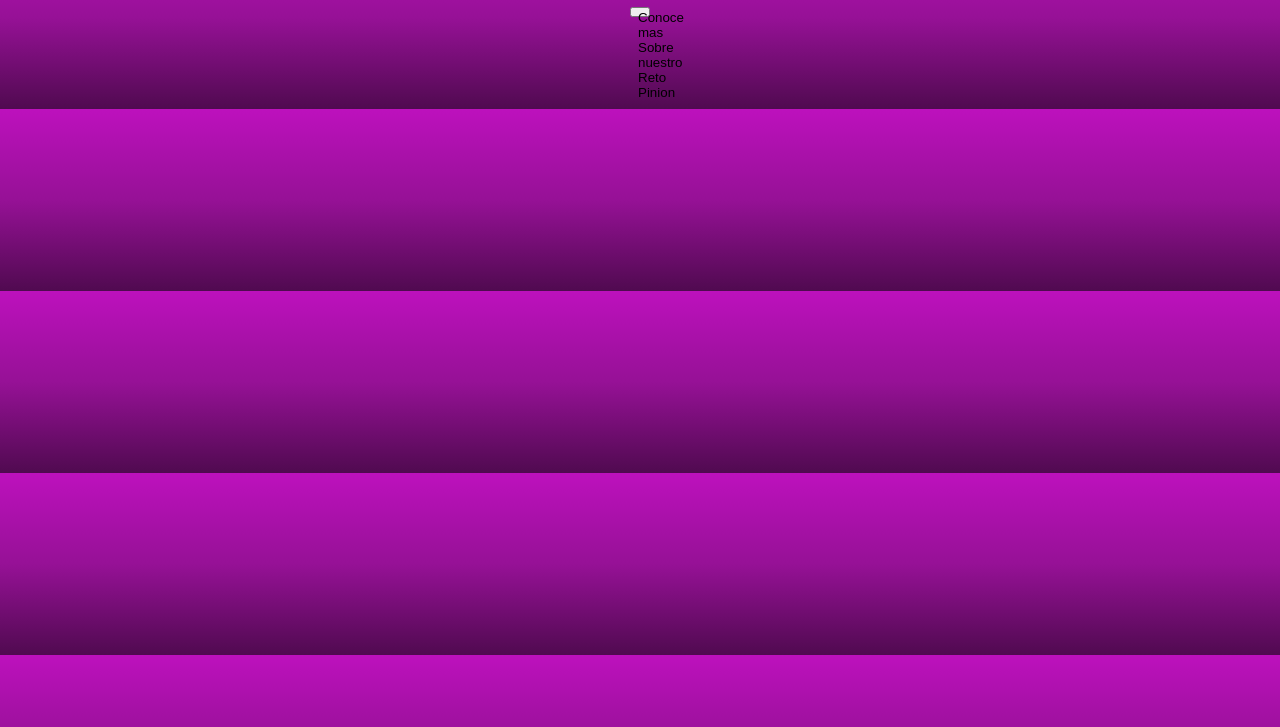
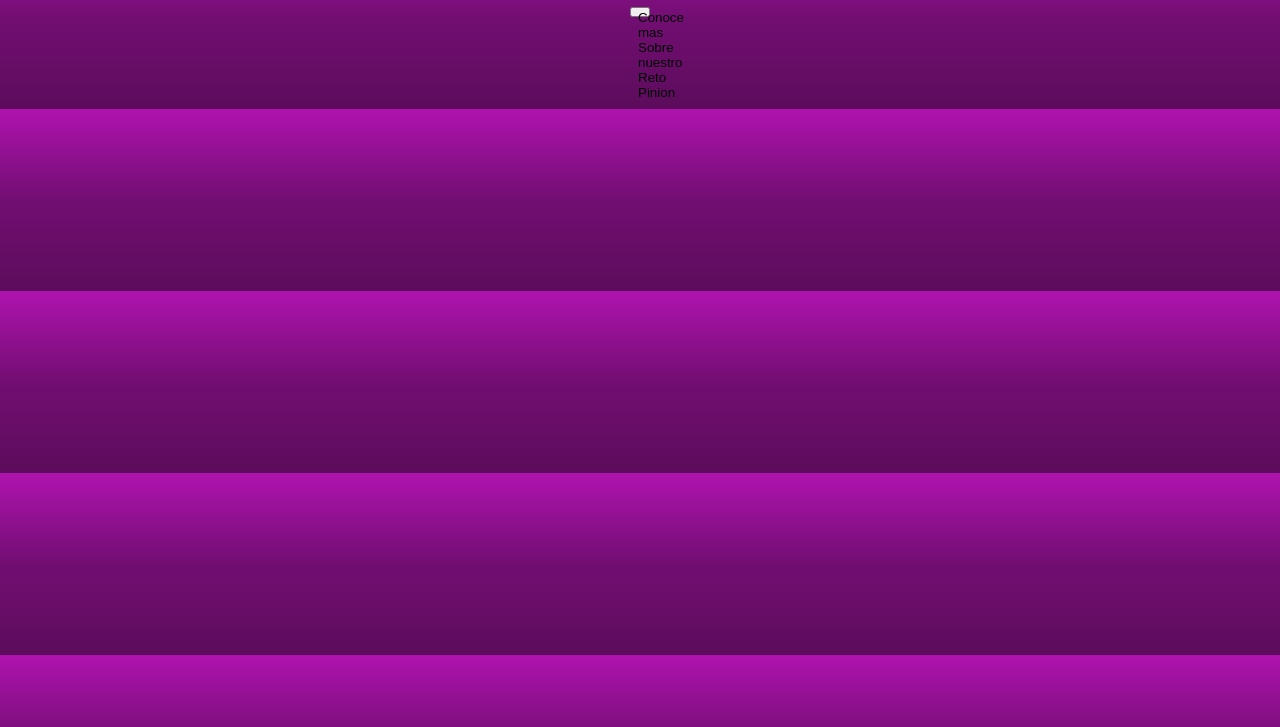
Before and after one commit to Seb3010/Reto-pinion, a plain HTML site: page Reto_Pinion/index.html in a window 1280 px wide. Shown: the part 73-800 px from the top of the page. Drawn offline with Linux system fonts and the light colour scheme.

Commit message:
background

```diff
--- a/Reto_Pinion/Styles/Style_Index.css
+++ b/Reto_Pinion/Styles/Style_Index.css
@@ -1,5 +1,5 @@
 body {
-    background: linear-gradient(to bottom, rgb(189, 17, 189), rgb(150, 17, 150), rgb(80, 10, 80));
+    background: linear-gradient(to bottom, rgb(175, 19, 175), rgb(114, 14, 114), rgb(92, 12, 92));
     text-align: center;
 }
 
```
